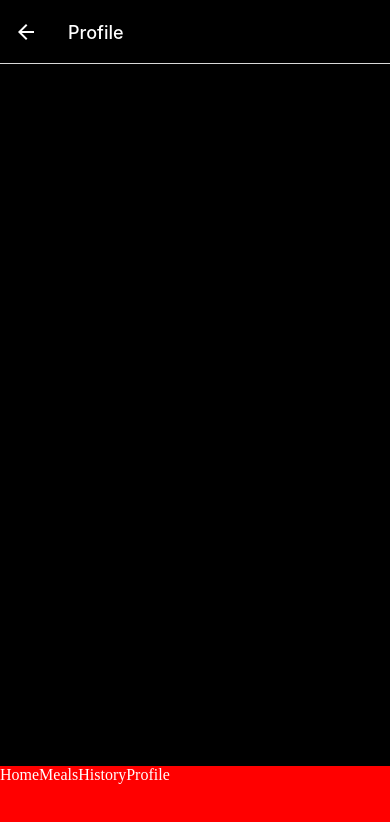
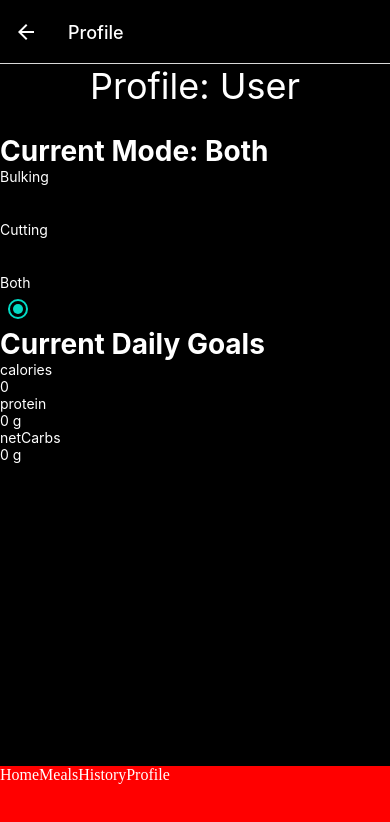
Before and after one commit to teevans3/NutritionApp, a React Native app: screen /Profile in a window 390 px wide. Shown: the top 822 px of the page. Built offline with nearby package versions, Linux system fonts and the light colour scheme; some icons are missing.

Commit message:
added profile reducer for storing daily goals and diet mode; worked on profile content

```diff
--- a/Pages/Edit.tsx
+++ b/Pages/Edit.tsx
@@ -16,11 +16,10 @@ const Edit = ({ navigation, route }): ReactElement => {
     <View style={styles.container}>
       <View style={styles.contentContainer}>
         <View style={styles.containerTop}>
-          <Text style={styles.exactNutritionText}>
+          <Text style={styles.pageTitle}>
             Edit {nutritionType}
             {nutritionType === "Calories" ? "" : " (g)"}
           </Text>
-          <Text style={styles.exactNutritionText}></Text>
         </View>
         <View style={styles.containerMiddle}>
           <TextInput
@@ -39,12 +38,11 @@ const Edit = ({ navigation, route }): ReactElement => {
             raiseLevel={0}
             borderRadius={50}
             onPress={() => {
-              console.log(typeof amount);
-              dispatch(addByAmount({ amount, nutritionType }));
+              dispatch(removeByAmount({ amount, nutritionType }));
               navigation.navigate("Home");
             }}
           >
-            Add
+            Remove
           </AwesomeButton>
           <AwesomeButton
             width={90}
@@ -52,11 +50,12 @@ const Edit = ({ navigation, route }): ReactElement => {
             raiseLevel={0}
             borderRadius={50}
             onPress={() => {
-              dispatch(removeByAmount({ amount, nutritionType }));
+              console.log(typeof amount);
+              dispatch(addByAmount({ amount, nutritionType }));
               navigation.navigate("Home");
             }}
           >
-            Remove
+            Add
           </AwesomeButton>
         </View>
       </View>
@@ -91,7 +90,7 @@ const styles = StyleSheet.create({
     fontSize: 102,
     color: "white",
   },
-  exactNutritionText: {
+  pageTitle: {
     textAlign: "center",
     color: "white",
     fontSize: 36,
--- a/Pages/Home.tsx
+++ b/Pages/Home.tsx
@@ -10,6 +10,8 @@ import { StyleSheet, Text, View } from "react-native";
 import FooterNav from "../components/FooterNav";
 import AwesomeButton from "react-native-really-awesome-button";
 import { container } from "../styles/general";
+import { selectMode } from "../profileSlice";
+import { nutritionModes } from "../enums/profileEnums";
 
 type HomePropsType = {
   navigation: any;
@@ -22,6 +24,8 @@ const Home = ({ navigation }: HomePropsType): ReactElement => {
   const totalProtein = useSelector(selectTotalProtein);
   const totalNetCarbs = useSelector(selectTotalNetCarbs);
 
+  const mode = useSelector(selectMode);
+
   const nutritionList = [
     { title: "Calories", total: totalCalories },
     { title: "Protein", total: totalProtein },
@@ -29,9 +33,20 @@ const Home = ({ navigation }: HomePropsType): ReactElement => {
   ];
 
   const renderNutritionInfo = () =>
-    nutritionList.map(({ title, total }) => (
-      <View style={styles.nutritionContainer} key={title}>
-        <Text style={styles.nutritionText}>
+    nutritionList.map(({ title, total }) => {
+      // if in Bulking mode, only care about calories and protein
+      if (mode === nutritionModes.bulking && title === "Net Carbs") {
+        return null;
+      }
+
+      // if in Cutting mode, only care about net carbs and protein
+      if (mode === nutritionModes.cutting && title === "Calories") {
+        return null;
+      }
+
+      return (
+        <View style={styles.bodySection} key={title}>
+          <Text style={styles.bodyTitle}>
             {title}: {total}
             {title === "Calories" ? null : "g"}
           </Text>
@@ -48,8 +63,10 @@ const Home = ({ navigation }: HomePropsType): ReactElement => {
           >
             Edit
           </AwesomeButton>
+          <Text style={styles.bodyText}>Goal Met? y/n</Text>
         </View>
-    ));
+      );
+    });
   return (
     <View style={styles.container}>
       <View style={styles.contentContainer}>
@@ -78,14 +95,17 @@ const styles = StyleSheet.create({
   containerBottom: {
     height: "75%",
   },
-  nutritionText: {
+  bodyTitle: {
     color: "white",
     fontSize: 36,
+  },
+  bodyText: {
+    color: "white",
   },
   contentContainer: {
     height: "90%",
   },
-  nutritionContainer: {
+  bodySection: {
     flexDirection: "row",
     justifyContent: "space-between",
     height: "25%",
--- a/Pages/Profile.tsx
+++ b/Pages/Profile.tsx
@@ -1,12 +1,90 @@
 import React, { ReactElement } from "react";
-import { StyleSheet, Text, View } from "react-native";
+import { StyleSheet, Text, View, TextInput } from "react-native";
 import FooterNav from "../components/FooterNav";
 import { container } from "../styles/general";
+import { useDispatch, useSelector } from "react-redux";
+import {
+  selectMode,
+  selectDailyGoals,
+  updateMode,
+  updateDailyGoals,
+} from "../profileSlice";
+import { RadioButton } from "react-native-paper";
+import { nutritionModes } from "../enums/profileEnums";
 
 const Profile = ({ navigation }): ReactElement => {
+  const dispatch = useDispatch();
+  const mode = useSelector(selectMode);
+  const dailyGoals = useSelector(selectDailyGoals);
+
+  const modes = [
+    nutritionModes.bulking,
+    nutritionModes.cutting,
+    nutritionModes.both,
+  ];
+
+  const renderNutritionModes = () =>
+    modes.map((nutritionMode) => (
+      <View>
+        <Text style={styles.modeLabel}>{nutritionMode}</Text>
+        <RadioButton
+          value={nutritionMode}
+          status={mode === nutritionMode ? "checked" : "unchecked"}
+          onPress={() =>
+            dispatch(
+              updateMode({
+                mode: nutritionMode,
+              })
+            )
+          }
+        />
+      </View>
+    ));
+
+  const renderDailyGoals = () =>
+    Object.keys(dailyGoals).map((nutritionType) => (
+      <>
+        <Text style={styles.bodyText}>{nutritionType}</Text>
+        <TextInput
+          style={styles.textInput}
+          placeholder={`${dailyGoals[nutritionType]} ${
+            nutritionType === "calories" ? "" : "g"
+          }`}
+          placeholderTextColor="white"
+          keyboardType="numeric"
+          onChangeText={(num) =>
+            dispatch(
+              updateDailyGoals({
+                nutritionType: nutritionType,
+                goalAmount: parseInt(num, 10),
+              })
+            )
+          }
+          maxLength={4}
+        />
+      </>
+    ));
+
   return (
     <View style={styles.container}>
-      <View style={styles.contentContainer}></View>
+      <View style={styles.contentContainer}>
+        <View style={styles.containerTop}>
+          <Text style={styles.pageTitle}>Profile: User</Text>
+        </View>
+        <View style={styles.containerMiddle}>
+          <View style={styles.bodySection}>
+            <Text style={styles.sectionTitle}>Current Mode: {mode}</Text>
+            {renderNutritionModes()}
+          </View>
+          <View style={styles.bodySection}>
+            <Text style={styles.sectionTitle}>Current Daily Goals</Text>
+            {renderDailyGoals()}
+          </View>
+        </View>
+        <View style={styles.containerBottom}>
+          <Text>Save?</Text>
+        </View>
+      </View>
       <FooterNav navigation={navigation} />
     </View>
   );
@@ -24,4 +102,33 @@ const styles = StyleSheet.create({
   contentContainer: {
     height: "90%",
   },
+  pageTitle: {
+    textAlign: "center",
+    color: "white",
+    fontSize: 36,
+  },
+  containerTop: {
+    height: "10%",
+  },
+  containerMiddle: {
+    height: "70%",
+  },
+  containerBottom: {
+    height: "20%",
+  },
+  bodyText: {
+    color: "white",
+  },
+  bodySection: {},
+  sectionTitle: {
+    color: "white",
+    fontWeight: "bold",
+    fontSize: 28,
+  },
+  modeLabel: {
+    color: "white",
+  },
+  textInput: {
+    color: "white",
+  },
 });
--- /dev/null
+++ b/enums/profileEnums.ts
@@ -0,0 +1,5 @@
+export enum nutritionModes {
+  bulking = "Bulking",
+  cutting = "Cutting",
+  both = "Both",
+}
--- a/package.json
+++ b/package.json
@@ -20,6 +20,7 @@
     "react-dom": "17.0.1",
     "react-native": "0.64.3",
     "react-native-linear-gradient": "^2.5.6",
+    "react-native-paper": "^4.12.0",
     "react-native-really-awesome-button": "^1.6.0",
     "react-native-safe-area-context": "3.3.2",
     "react-native-screens": "~3.10.1",
--- /dev/null
+++ b/profileSlice.tsx
@@ -0,0 +1,31 @@
+import { createSlice } from "@reduxjs/toolkit";
+import { nutritionModes } from "./enums/profileEnums";
+
+export const profileSlice = createSlice({
+  name: "profile",
+  initialState: {
+    mode: nutritionModes.both,
+    dailyGoals: {
+      calories: 0,
+      protein: 0,
+      netCarbs: 0,
+    },
+  },
+  reducers: {
+    updateMode: (state, action) => {
+      state.mode = action.payload.mode;
+    },
+    updateDailyGoals: (state, action) => {
+      state.dailyGoals[action.payload.nutritionType] =
+        action.payload.goalAmount;
+    },
+  },
+});
+
+export const { updateMode, updateDailyGoals } = profileSlice.actions;
+
+export const selectMode = (state) => state.profile.mode;
+
+export const selectDailyGoals = (state) => state.profile.dailyGoals;
+
+export default profileSlice.reducer;
--- a/store.tsx
+++ b/store.tsx
@@ -1,10 +1,11 @@
 import { configureStore } from "@reduxjs/toolkit";
 import nutritionReducer from "./nutritionSlice";
 import mealsReducer from "./mealsSlice";
-
+import profileReducer from "./profileSlice";
 export default configureStore({
   reducer: {
     nutrition: nutritionReducer,
     meals: mealsReducer,
+    profile: profileReducer,
   },
 });
```
Lines whose indentation alone changed are shown as unchanged.
